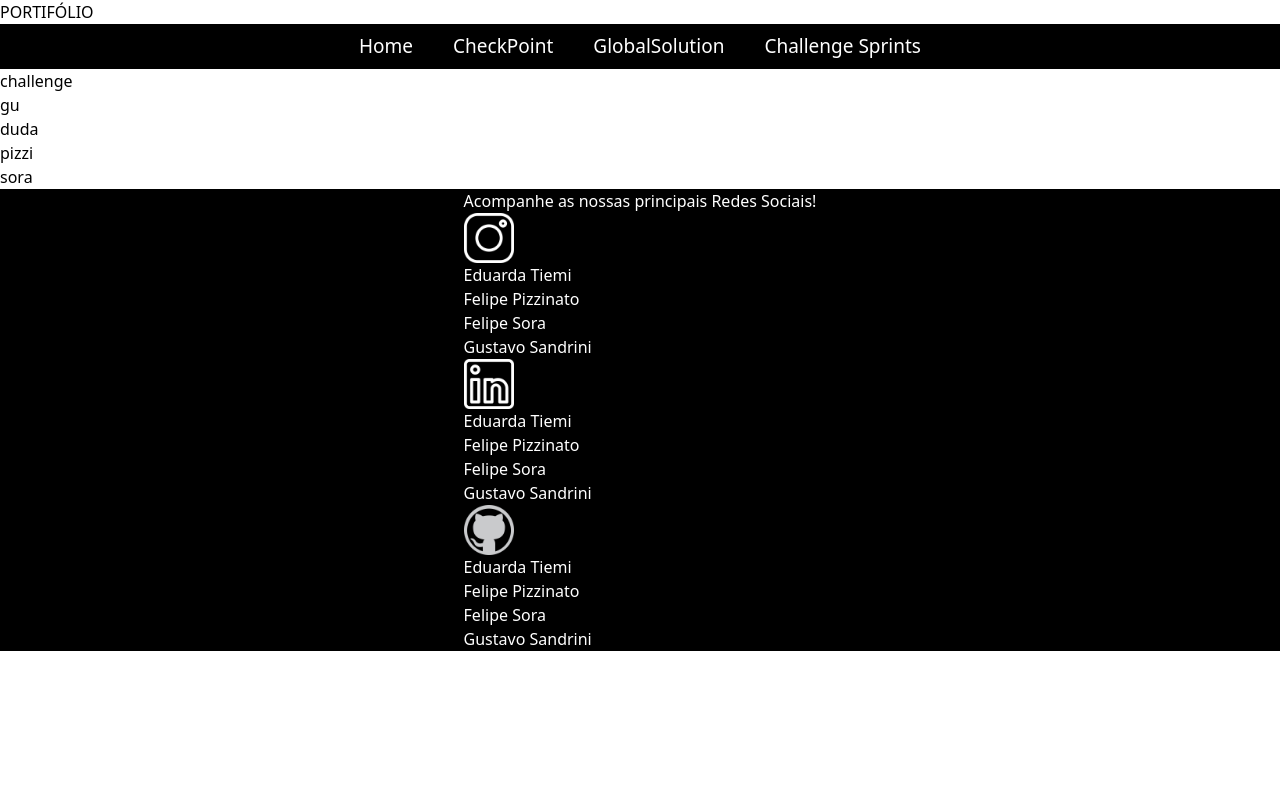
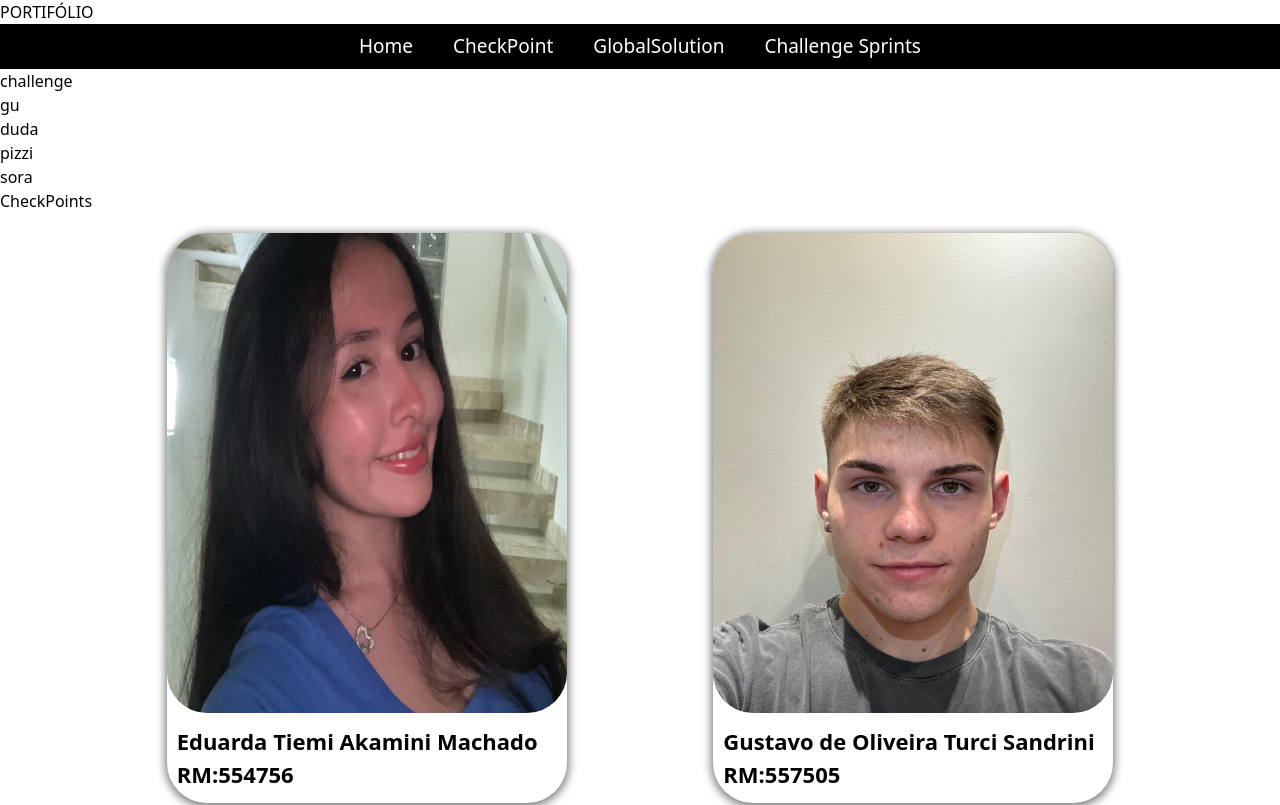
Before and after one commit to gusandrini/cp6-front, a Next.js app in the folder cp/: page /challenge in a window 1280 px wide. Shown: the top 805 px of the page. Built offline with nearby package versions, Linux system fonts and the light colour scheme.

Commit message:
adiconando conteúdo da página cp

```diff
--- a/cp/src/app/challenge/page.tsx
+++ b/cp/src/app/challenge/page.tsx
@@ -1,4 +1,7 @@
 import Link from "next/link";
+import Gu from '../../Images/foto-cv.jpg'
+import Duda from '../../Images/foto-duda.jpg'
+import Image from "next/image";
 
 export default function Challenge() {
     return (
@@ -14,6 +17,33 @@ export default function Challenge() {
                         </ul>
                     </nav>
             </div>
+            <div className="conteudo">
+                <h1>CheckPoints</h1>
+                <p></p>
+            </div>
+            <div className="cards-i">
+                <div className="duda">
+                    <Image src={Duda} width={500} height={300} alt="integrante Eduarda" />
+                    <p>Eduarda Tiemi Akamini Machado<br />RM:554756</p>
+                </div>
+
+                {/* <div className="pizzi">
+                    <Image src={} width={500} height={300} alt="integrante Felipe Pizzinato" />
+                    <p>Victor Agrela<br />RM:557345</p>
+                </div>
+
+                <div className="sora">
+                    <Image src={} width={500} height={300} alt="integrante Felipe Sora" />
+                    <p>Victor Agrela<br />RM:557345</p>
+                </div> */}
+
+                <div className="gu">
+                    <Image src={Gu} width={500} height={300} alt="integrante gustavo" />
+                    <p>Gustavo de Oliveira Turci Sandrini<br />RM:557505</p>
+                </div>
+
+
+            </div>
         </div>
     )
 }
--- a/cp/src/app/globals.css
+++ b/cp/src/app/globals.css
@@ -39,6 +39,35 @@
 
 }
 
+ /* Estilos para os cards */
+ .cards-i {
+  @apply flex flex-row justify-evenly p-[20px];
+
+  img {
+    @apply w-[400px] h-[480px] rounded-[40px];
+  }
+}
+
+.duda {
+  @apply shadow-[0_2px_9px_2px_rgba(127,127,126,1)] rounded-[40px] flex flex-col;
+
+  p {
+    @apply py-[12px] pl-[10px] font-semibold text-[22px];
+  }
+}
+
+.gu {
+  @apply shadow-[0_2px_9px_2px_rgba(127,127,126,1)] rounded-[40px] flex flex-col;
+
+  p {
+    @apply py-[12px] pl-[10px] font-semibold text-[22px];
+  }
+
+  a {
+    @apply p-[3px] px-[10px] mb-[20px] ml-[20px] border-2 border-[#00a1fc] rounded-[10px] w-fit text-[#00a1fc];
+  }
+}
+
 @layer components {
   footer {
     @apply bg-black flex justify-around items-baseline text-white p-0;
```
Also changed, not shown: cp/src/Images/foto-cv.jpg (added), cp/src/Images/foto-duda.jpg (added).
